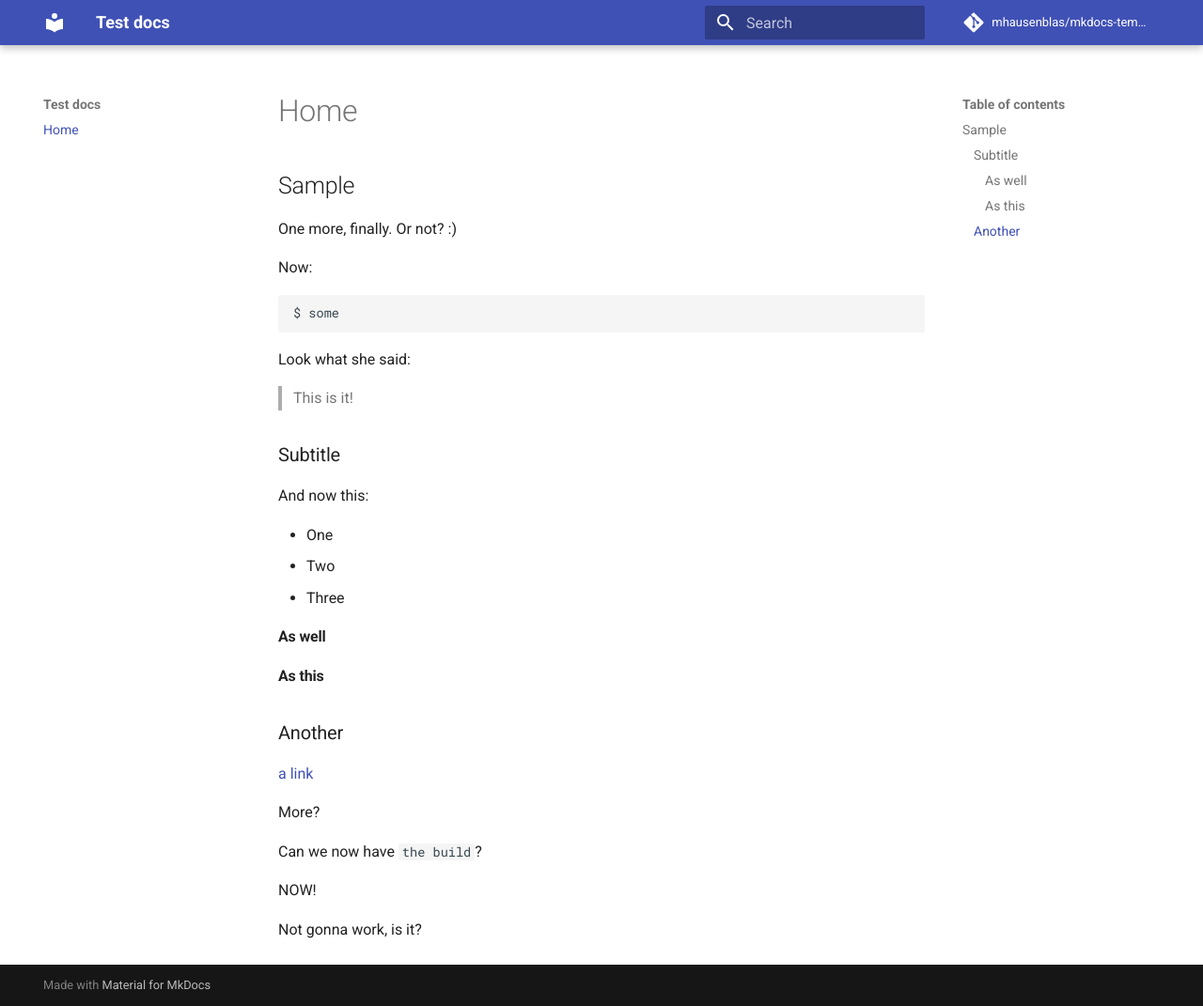
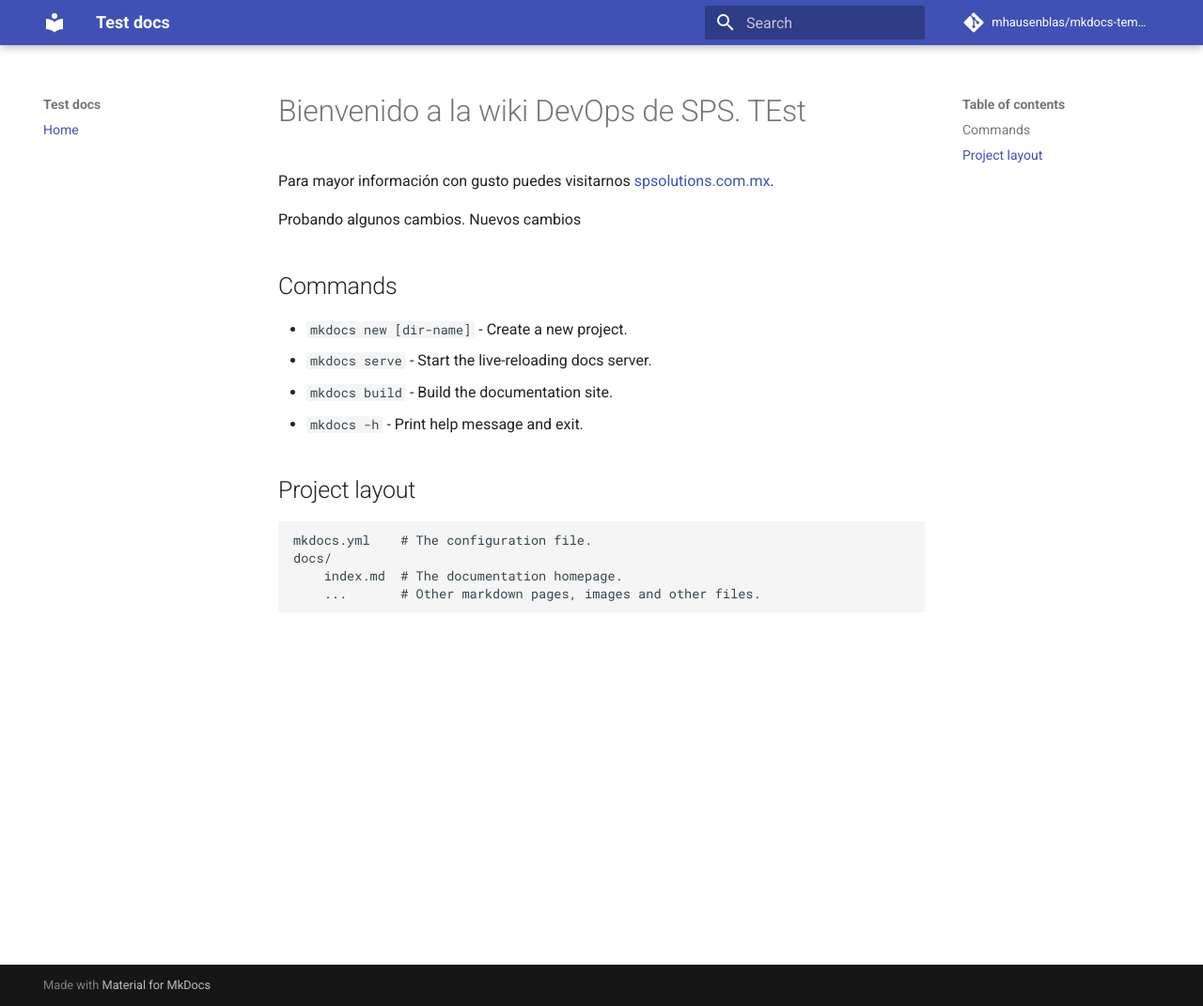
Before and after one commit to cbrunosps/devops_mkdocs, an MkDocs documentation site: the page built from docs/index.md, in a window 1280 px wide and 1071 px high. Shown: the whole window at 94% size. Built offline with MkDocs 1.6.1 and Material for MkDocs 9.7.7, drawn with Linux system fonts in a browser that asks for light colours; comment, search, counter and statistics services are not loaded.

Commit message:
Se actualiza index

````diff
--- a/docs/index.md
+++ b/docs/index.md
@@ -1,40 +1,18 @@
-## Sample
+# Bienvenido a la wiki DevOps de SPS. TEst
 
-One more, finally. Or not? :)
+Para mayor información con gusto puedes visitarnos [spsolutions.com.mx](https://www.spsolutions.com.mx).
 
-Now:
+Probando algunos cambios. Nuevos cambios
+## Commands
 
-```
-$ some
-```
+* `mkdocs new [dir-name]` - Create a new project.
+* `mkdocs serve` - Start the live-reloading docs server.
+* `mkdocs build` - Build the documentation site.
+* `mkdocs -h` - Print help message and exit.
 
-Look what she said:
+## Project layout
 
-> This is it!
-
-### Subtitle
-
-And now this:
-
-- One
-- Two
-- Three
-
-
-#### As well
-
-#### As this
-
-### Another
-
-[a link](https://aws.com)
-
-More?
-
-
-Can we now have `the build`?
-
-NOW!
-
-
-Not gonna work, is it?
+    mkdocs.yml    # The configuration file.
+    docs/
+        index.md  # The documentation homepage.
+        ...       # Other markdown pages, images and other files.
````
